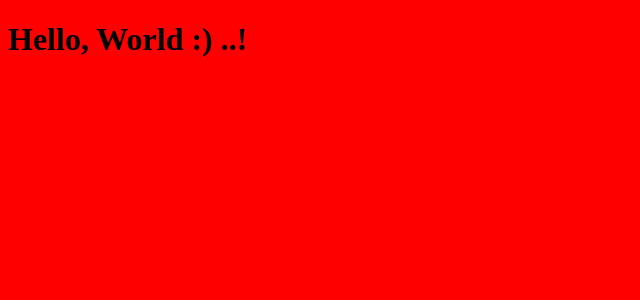
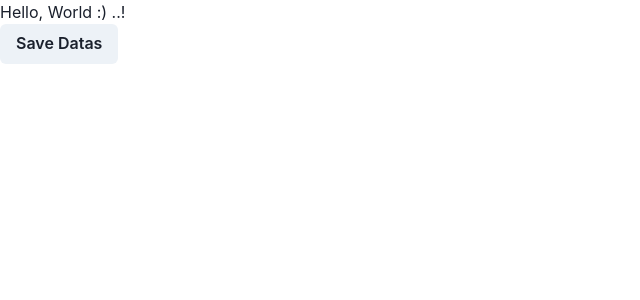
Before and after one commit to agostinhosamil/task-man, a Next.js app: page / in a window 1280 px wide. Shown: the top 300 px of the page, without its empty margins (0-640 px from the left). Built offline with nearby package versions, Linux system fonts and the light colour scheme.

Commit message:
feat(view): configure chakra-ui and set the primary theme up

```diff
--- /dev/null
+++ b/config/theme.js
@@ -0,0 +1,5 @@
+import { theme } from '@chakra-ui/react'
+
+export const currentTheme = {
+	...theme
+}
--- a/jsconfig.json
+++ b/jsconfig.json
@@ -2,6 +2,7 @@
 	"compilerOptions": {
 		"baseUrl": ".",
 		"paths": {
+			"~/*": [ "./*" ],
 			"@styles": [
 				"styles",
 				"./components/@styles"
--- a/package.json
+++ b/package.json
@@ -8,6 +8,11 @@
     "start": "next start"
   },
   "dependencies": {
+    "@chakra-ui/icons": "^1.0.2",
+    "@chakra-ui/react": "^1.1.0",
+    "@emotion/react": "^11.1.4",
+    "@emotion/styled": "^11.0.0",
+    "framer-motion": "^3.1.1",
     "next": "10.0.4",
     "react": "17.0.1",
     "react-dom": "17.0.1",
--- a/pages/_app.js
+++ b/pages/_app.js
@@ -1,19 +1,21 @@
 import Head from 'next/head'
-
+import { ChakraProvider, CSSReset } from "@chakra-ui/react"
+import { currentTheme as theme } from '~/config/theme'
 import { GlobalStyles, Container } from '@styles'
 
-function MyApp ({ Component, pageProps }) {
+function App ({ Component, pageProps }) {
   return (
-  	<>
+  	<ChakraProvider theme={ theme }>
      <Head>
        <link rel="icon" href="/favicon.ico" />
      </Head>
+     <CSSReset />
      <GlobalStyles />
      <Container>
        <Component {...pageProps} />
      </Container>
- 		</>
+    </ChakraProvider>
   )
 }
 
-export default MyApp
+export default App
--- a/pages/index.js
+++ b/pages/index.js
@@ -1,6 +1,12 @@
+import { Button } from '@chakra-ui/react'
 
 export default function Home() {
   return (
-    <h1>Hello, World :) ..!</h1>
+    <div>
+    	<h1>Hello, World :) ..!</h1>
+  		<Button>
+  			Save Datas
+  		</Button>
+    </div>
   )
 }
```
Also changed, not shown: 1 other file (tests, documents, lock files or other folders). Lines whose indentation alone changed are shown as unchanged.
